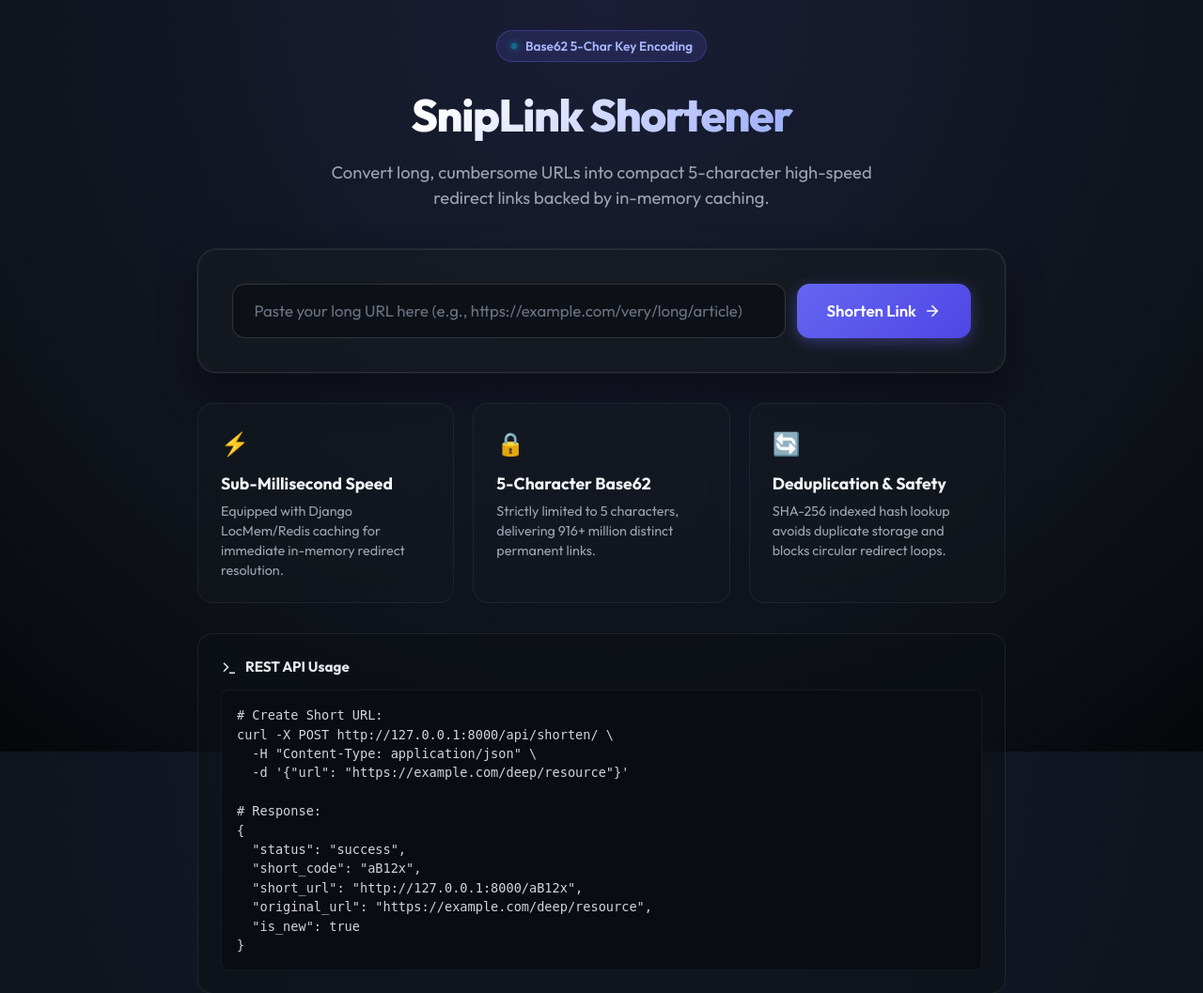
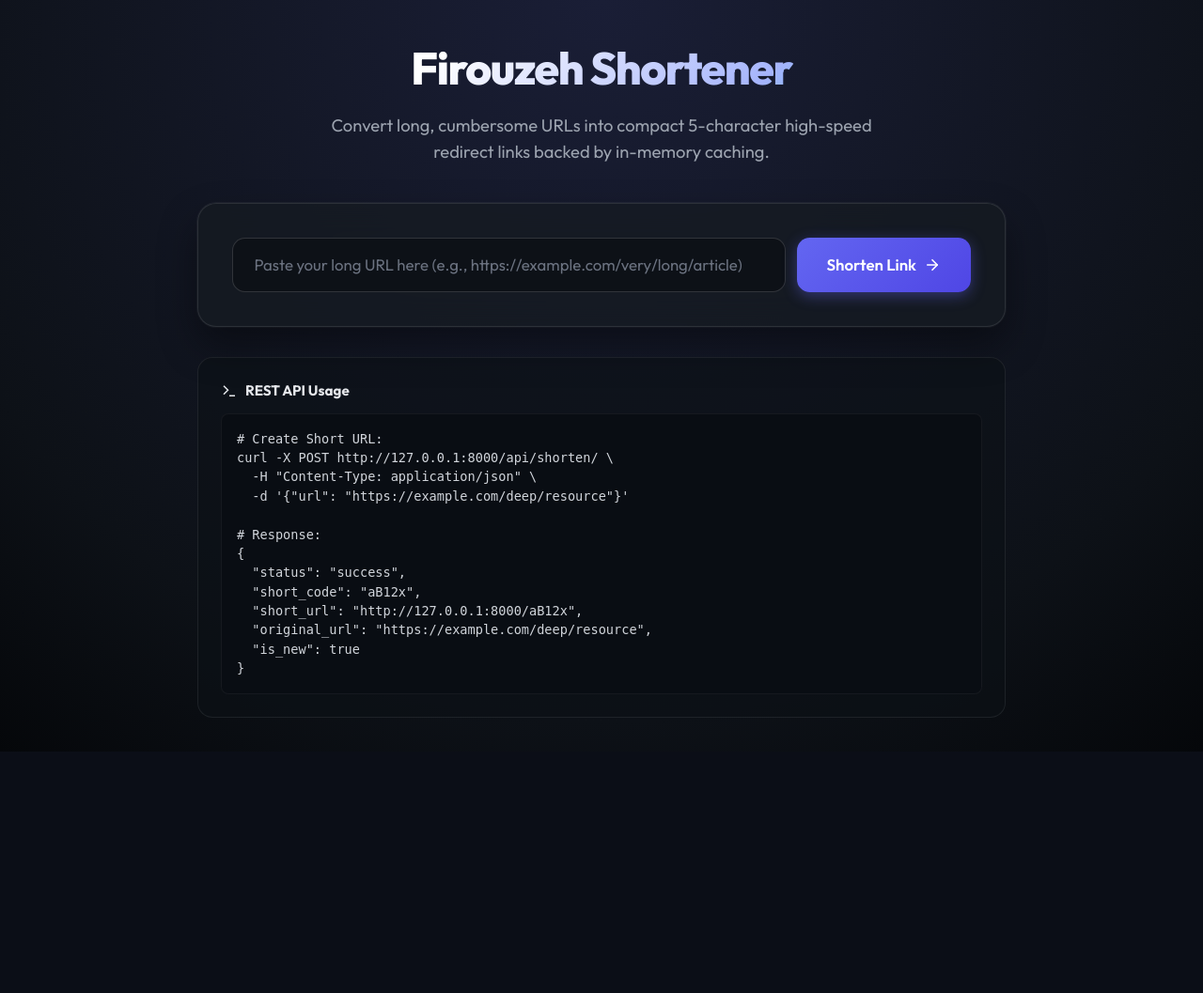
Before and after one commit to faaraaad/firouzeh, a Django app: page / in a window 1280 px wide. Shown: the top 1057 px of the page at 94% size. After the commit the page ends 800 px from the top, so only its background shows below. Run offline with Django 5.2, Linux system fonts and the light colour scheme.

Commit message:
Update title to Firouzeh Shortener and remove top badge and feature grid

```diff
--- a/shortener/templates/shortener/index.html
+++ b/shortener/templates/shortener/index.html
@@ -3,7 +3,7 @@
 <head>
     <meta charset="UTF-8">
     <meta name="viewport" content="width=device-width, initial-scale=1.0">
-    <title>SnipLink &mdash; High-Performance URL Shortener</title>
+    <title>Firouzeh Shortener &mdash; High-Performance URL Shortener</title>
     <meta name="description" content="Ultra-fast, scalable URL shortener service with 5-character Base62 keys and in-memory caching.">
     <link rel="preconnect" href="https://fonts.googleapis.com">
     <link rel="preconnect" href="https://fonts.gstatic.com" crossorigin>
@@ -359,11 +359,7 @@
     <div class="container">
         <!-- Header -->
         <header class="header">
-            <div class="badge">
-                <span class="badge-dot"></span>
-                <span>Base62 5-Char Key Encoding</span>
-            </div>
-            <h1>SnipLink Shortener</h1>
+            <h1>Firouzeh Shortener</h1>
             <p class="subtitle">Convert long, cumbersome URLs into compact 5-character high-speed redirect links backed by in-memory caching.</p>
         </header>
 
@@ -416,25 +412,6 @@
                 </div>
             </div>
         </main>
-
-        <!-- Feature Overview -->
-        <section class="grid">
-            <div class="grid-card">
-                <div class="grid-icon">⚡</div>
-                <div class="grid-title">Sub-Millisecond Speed</div>
-                <div class="grid-desc">Equipped with Django LocMem/Redis caching for immediate in-memory redirect resolution.</div>
-            </div>
-            <div class="grid-card">
-                <div class="grid-icon">🔒</div>
-                <div class="grid-title">5-Character Base62</div>
-                <div class="grid-desc">Strictly limited to 5 characters, delivering 916+ million distinct permanent links.</div>
-            </div>
-            <div class="grid-card">
-                <div class="grid-icon">🔄</div>
-                <div class="grid-title">Deduplication & Safety</div>
-                <div class="grid-desc">SHA-256 indexed hash lookup avoids duplicate storage and blocks circular redirect loops.</div>
-            </div>
-        </section>
 
         <!-- API Reference -->
         <section class="api-block">
```
Also changed, not shown: README.md.
